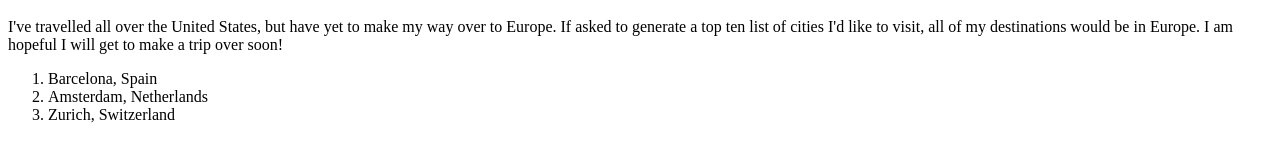
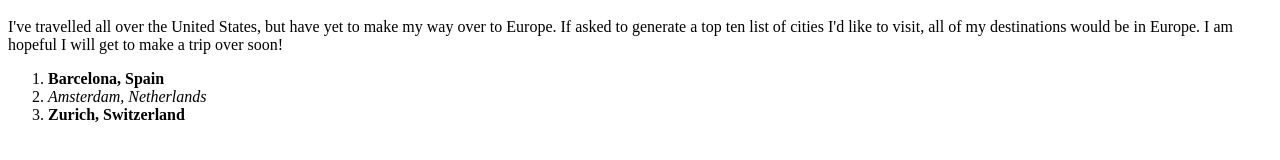
Before and after one commit to LindsayFarias/html-exercise, a plain HTML site: page index.html in a window 1280 px wide. Shown: the part 446-606 px from the top of the page. Drawn offline with Linux system fonts and the light colour scheme.

Commit message:
Styled Cities to Visit

```diff
--- a/index.html
+++ b/index.html
@@ -34,9 +34,9 @@
     I am hopeful I will get to make a trip over soon!
   </p>
   <ol>
-      <li>Barcelona, Spain</li>
-      <li>Amsterdam, Netherlands</li>
-      <li>Zurich, Switzerland</li>
+      <li><strong>Barcelona, Spain</strong></li>
+      <li><em>Amsterdam, Netherlands</em></li>
+      <li><strong>Zurich, Switzerland</strong></li>
   </ol>
 </body>
 </html>
```
